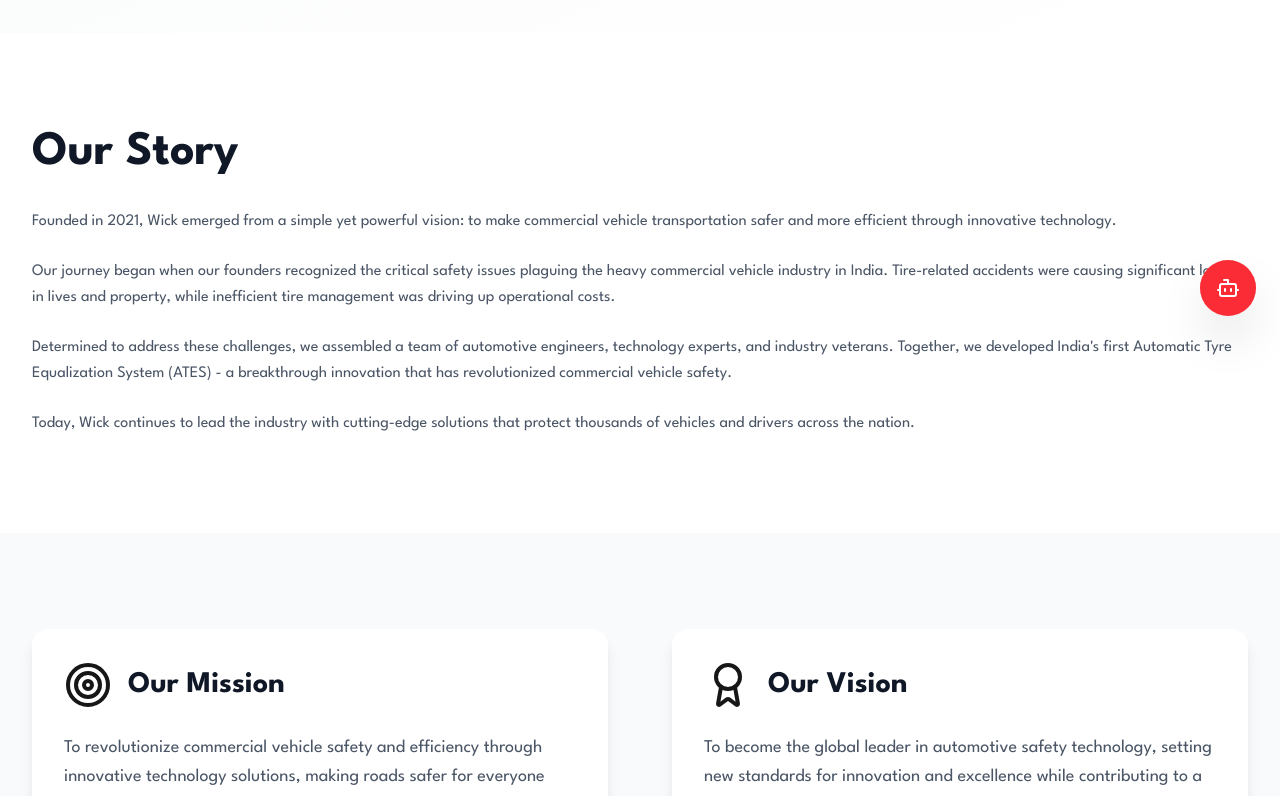
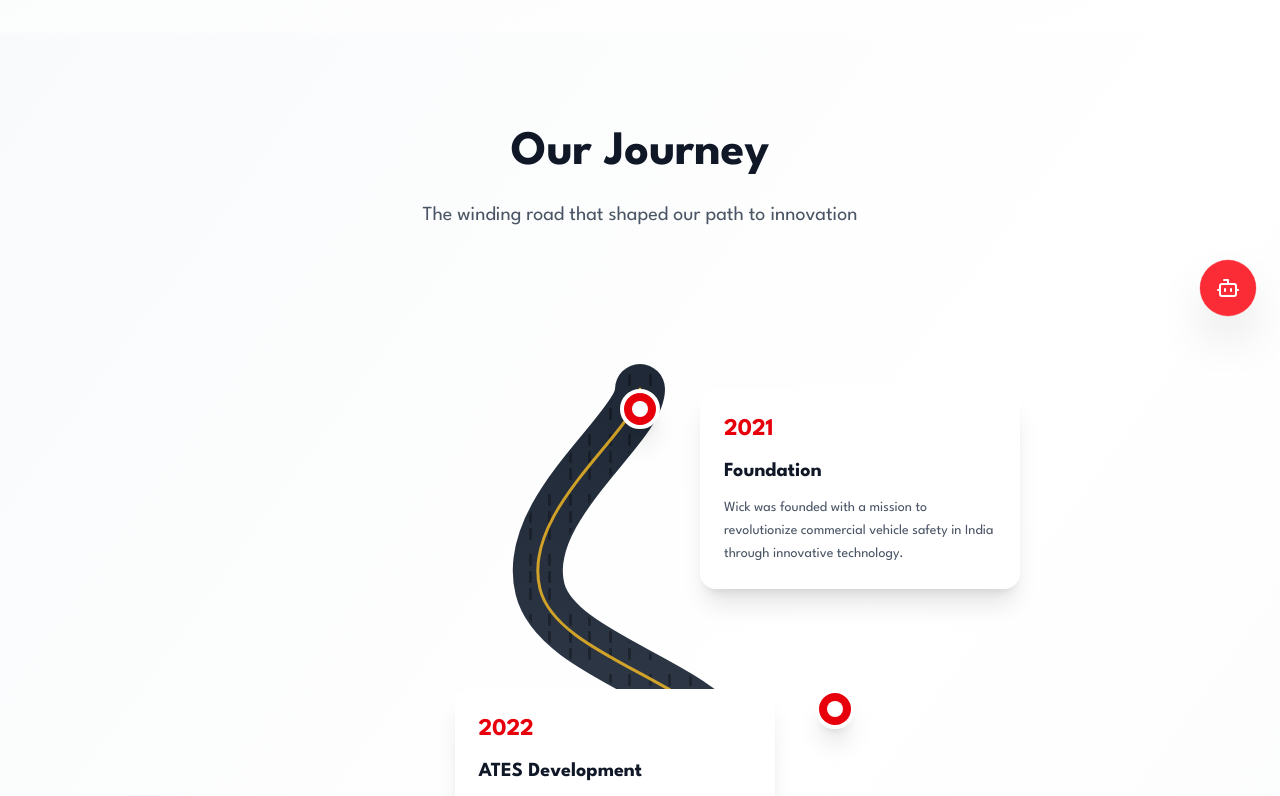
Before and after one commit to MalyajNailwal/Wick, a Next.js app: page /about in a window 1280 px wide. Shown: the part 460-1256 px from the top of the page. Built offline with nearby package versions, Linux system fonts and the light colour scheme.

Commit message:
Improve about page: add curvy road timeline animation with tire tracks, fix content consistency

```diff
--- a/src/app/about/page.tsx
+++ b/src/app/about/page.tsx
@@ -47,6 +47,38 @@
   const navigateToBlog = () => {
     router.push('/blog');
   };
+
+  // Journey milestones data
+  const milestones = [
+    {
+      year: '2021',
+      title: 'Foundation',
+      description: 'Wick was founded with a mission to revolutionize commercial vehicle safety in India through innovative technology.',
+      roadPosition: { top: '80px', left: '50%' },
+      cardPosition: 'left'
+    },
+    {
+      year: '2022',
+      title: 'ATES Development',
+      description: 'Successfully developed and tested India\'s first Automatic Tyre Equalization System with our team of engineers.',
+      roadPosition: { top: '380px', left: '66%' },
+      cardPosition: 'right'
+    },
+    {
+      year: '2023',
+      title: 'Market Launch',
+      description: 'Launched ATES commercially and onboarded our first fleet partners, marking a new era in vehicle safety.',
+      roadPosition: { top: '700px', left: '33%' },
+      cardPosition: 'left'
+    },
+    {
+      year: '2024',
+      title: 'Expansion & Growth',
+      description: 'Expanded to 350+ vehicles protected and 50+ fleet partners across India, continuing our mission.',
+      roadPosition: { top: '1000px', left: '66%' },
+      cardPosition: 'right'
+    }
+  ];
 
   const values = [
     {
@@ -128,39 +160,181 @@
         </div>
       </section>
 
-      {/* Story Section */}
-      <section ref={storyRef} className="py-24 bg-white">
+      {/* Journey Timeline with Curvy Road Animation */}
+      <section ref={storyRef} className="py-24 bg-gradient-to-br from-gray-50 via-white to-gray-50 relative overflow-hidden">
         <div className="max-w-7xl mx-auto px-4 sm:px-6 lg:px-8">
           <motion.div
-            initial={{ opacity: 0, x: -50 }}
-            animate={storyInView ? { opacity: 1, x: 0 } : { opacity: 0, x: -50 }}
-            transition={{ duration: 0.8 }}
+            initial={{ opacity: 0, y: 30 }}
+            animate={storyInView ? { opacity: 1, y: 0 } : { opacity: 0, y: 30 }}
+            transition={{ duration: 0.6 }}
+            className="text-center mb-20"
           >
-            <h2 className="text-3xl md:text-5xl font-display font-bold text-gray-900 mb-8">
-              Our Story
+            <h2 className="text-3xl md:text-5xl font-display font-bold text-gray-900 mb-6">
+              Our Journey
             </h2>
-            <div className="space-y-6 text-gray-600 leading-relaxed">
-              <p>
-                Founded in 2021, Wick emerged from a simple yet powerful vision:
-                to make commercial vehicle transportation safer and more efficient through innovative technology.
-              </p>
-              <p>
-                Our journey began when our founders recognized the critical safety issues plaguing the
-                heavy commercial vehicle industry in India. Tire-related accidents were causing significant
-                losses in lives and property, while inefficient tire management was driving up operational costs.
-              </p>
-              <p>
-                Determined to address these challenges, we assembled a team of automotive engineers,
-                technology experts, and industry veterans. Together, we developed India&apos;s first
-                Automatic Tyre Equalization System (ATES) - a breakthrough innovation that has
-                revolutionized commercial vehicle safety.
-              </p>
-              <p>
-                Today, Wick continues to lead the industry with cutting-edge solutions that protect
-                thousands of vehicles and drivers across the nation.
-              </p>
+            <p className="text-xl text-gray-600 max-w-3xl mx-auto">
+              The winding road that shaped our path to innovation
+            </p>
+          </motion.div>
+
+          {/* Desktop View - Curvy Road */}
+          <div className="relative min-h-[1400px] hidden md:block">
+            {/* Animated Curvy Road Path - SVG */}
+            <svg
+              className="absolute left-1/2 transform -translate-x-1/2 w-full max-w-4xl h-full"
+              viewBox="0 0 600 1400"
+              preserveAspectRatio="xMidYMid meet"
+            >
+              <defs>
+                <linearGradient id="roadGradient" x1="0%" y1="0%" x2="0%" y2="100%">
+                  <stop offset="0%" stopColor="#1f2937" />
+                  <stop offset="50%" stopColor="#374151" />
+                  <stop offset="100%" stopColor="#1f2937" />
+                </linearGradient>
+
+                {/* Tire Track Pattern */}
+                <pattern id="tireTrack" x="0" y="0" width="40" height="60" patternUnits="userSpaceOnUse">
+                  {/* Left tire marks */}
+                  <rect x="8" y="5" width="3" height="12" fill="#000000" opacity="0.3" rx="1" />
+                  <rect x="8" y="22" width="3" height="12" fill="#000000" opacity="0.3" rx="1" />
+                  <rect x="8" y="39" width="3" height="12" fill="#000000" opacity="0.3" rx="1" />
+
+                  {/* Right tire marks */}
+                  <rect x="29" y="5" width="3" height="12" fill="#000000" opacity="0.3" rx="1" />
+                  <rect x="29" y="22" width="3" height="12" fill="#000000" opacity="0.3" rx="1" />
+                  <rect x="29" y="39" width="3" height="12" fill="#000000" opacity="0.3" rx="1" />
+                </pattern>
+              </defs>
+
+              {/* Road Path - Tedhi Medhi */}
+              <motion.path
+                d="M 300 80
+                   C 300 120, 180 200, 200 280
+                   C 220 360, 420 380, 400 480
+                   C 380 580, 180 600, 200 700
+                   C 220 800, 420 820, 400 920
+                   C 380 1020, 250 1100, 300 1200"
+                stroke="url(#roadGradient)"
+                strokeWidth="50"
+                fill="none"
+                strokeLinecap="round"
+                strokeLinejoin="round"
+                initial={{ pathLength: 0, opacity: 0 }}
+                animate={storyInView ? { pathLength: 1, opacity: 1 } : { pathLength: 0, opacity: 0 }}
+                transition={{ duration: 2.5, ease: "easeInOut" }}
+              />
+
+              {/* Tire Tracks on Road */}
+              <motion.path
+                d="M 300 80
+                   C 300 120, 180 200, 200 280
+                   C 220 360, 420 380, 400 480
+                   C 380 580, 180 600, 200 700
+                   C 220 800, 420 820, 400 920
+                   C 380 1020, 250 1100, 300 1200"
+                stroke="url(#tireTrack)"
+                strokeWidth="45"
+                fill="none"
+                strokeLinecap="round"
+                strokeLinejoin="round"
+                initial={{ pathLength: 0, opacity: 0 }}
+                animate={storyInView ? { pathLength: 1, opacity: 1 } : { pathLength: 0, opacity: 0 }}
+                transition={{ duration: 2.5, ease: "easeInOut", delay: 0.2 }}
+              />
+
+              {/* Road Center Dashed Lines */}
+              <motion.path
+                d="M 300 80
+                   C 300 120, 180 200, 200 280
+                   C 220 360, 420 380, 400 480
+                   C 380 580, 180 600, 200 700
+                   C 220 800, 420 820, 400 920
+                   C 380 1020, 250 1100, 300 1200"
+                stroke="#fbbf24"
+                strokeWidth="3"
+                fill="none"
+                strokeDasharray="25 25"
+                strokeLinecap="round"
+                initial={{ pathLength: 0, opacity: 0 }}
+                animate={storyInView ? { pathLength: 1, opacity: 0.8 } : { pathLength: 0, opacity: 0 }}
+                transition={{ duration: 2.5, ease: "easeInOut", delay: 0.5 }}
+              />
+            </svg>
+
+            {/* Timeline Milestones positioned along the road */}
+            <div className="relative">
+              {milestones.map((milestone, index) => (
+                <div
+                  key={milestone.year}
+                  className="absolute"
+                  style={{
+                    top: milestone.roadPosition.top,
+                    left: milestone.roadPosition.left,
+                    transform: 'translateX(-50%)'
+                  }}
+                >
+                  {/* Road Marker Dot */}
+                  <motion.div
+                    initial={{ scale: 0 }}
+                    animate={storyInView ? { scale: 1 } : { scale: 0 }}
+                    transition={{ duration: 0.5, delay: 1 + index * 0.3 }}
+                    className="absolute top-0 left-1/2 transform -translate-x-1/2 z-20"
+                  >
+                    <div className="w-10 h-10 bg-red-600 rounded-full border-4 border-white shadow-xl flex items-center justify-center">
+                      <div className="w-4 h-4 bg-white rounded-full animate-pulse" />
+                    </div>
+                  </motion.div>
+
+                  {/* Milestone Card */}
+                  <motion.div
+                    initial={{ opacity: 0, x: milestone.cardPosition === 'left' ? 50 : -50 }}
+                    animate={storyInView ? { opacity: 1, x: 0 } : { opacity: 0, x: milestone.cardPosition === 'left' ? 50 : -50 }}
+                    transition={{ duration: 0.6, delay: 1.2 + index * 0.3 }}
+                    className="absolute top-0"
+                    style={{
+                      [milestone.cardPosition]: '60px',
+                      width: '320px'
+                    }}
+                  >
+                    <motion.div
+                      whileHover={{ scale: 1.05, y: -5 }}
+                      className="bg-white p-6 rounded-2xl shadow-xl hover:shadow-2xl transition-all duration-300"
+                    >
+                      <div className="text-red-600 font-bold text-2xl mb-3">{milestone.year}</div>
+                      <h3 className="text-xl font-bold text-gray-900 mb-3">{milestone.title}</h3>
+                      <p className="text-gray-600 leading-relaxed text-sm">{milestone.description}</p>
+                    </motion.div>
+                  </motion.div>
+                </div>
+              ))}
             </div>
-          </motion.div>
+          </div>
+
+          {/* Mobile View - Vertical Timeline */}
+          <div className="md:hidden space-y-12">
+            {milestones.map((milestone, index) => (
+              <motion.div
+                key={milestone.year}
+                initial={{ opacity: 0, x: -30 }}
+                whileInView={{ opacity: 1, x: 0 }}
+                transition={{ duration: 0.6, delay: index * 0.2 }}
+                viewport={{ once: true }}
+                className="relative pl-12"
+              >
+                <div className="absolute left-0 top-0 w-8 h-8 bg-red-600 rounded-full border-4 border-white shadow-lg flex items-center justify-center">
+                  <div className="w-3 h-3 bg-white rounded-full" />
+                </div>
+                {index < 3 && (
+                  <div className="absolute left-4 top-8 w-0.5 h-full bg-red-300" />
+                )}
+                <div className="bg-white p-6 rounded-2xl shadow-lg">
+                  <div className="text-red-600 font-bold text-2xl mb-3">{milestone.year}</div>
+                  <h3 className="text-xl font-bold text-gray-900 mb-3">{milestone.title}</h3>
+                  <p className="text-gray-600 leading-relaxed">{milestone.description}</p>
+                </div>
+              </motion.div>
+            ))}
+          </div>
         </div>
       </section>
 
```
